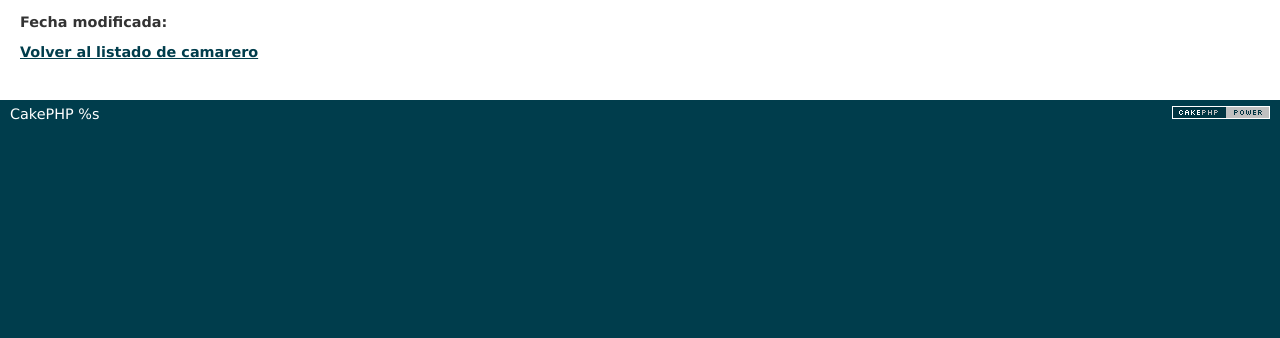
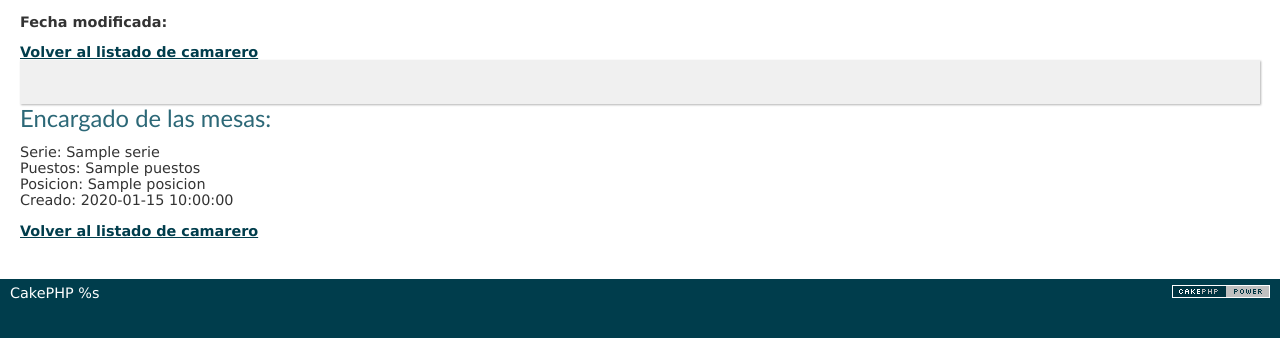
Before and after one commit to applejuanm/restaurante, a CakePHP app: the page made by app/View/Camareros/ver.ctp in a window 1280 px wide. Shown: the part 181-519 px from the top of the page. Run offline with PHP 8.4 and a stand-in for CakePHP, Linux system fonts and the light colour scheme; the template is opened without the code that fills it: most values are stand-ins (such as "Sample title", 1, 10 or a date in 2020); some libraries are stand-ins or nearby versions.

Commit message:
push part 5

```diff
--- a/app/Config/routes.php
+++ b/app/Config/routes.php
@@ -25,7 +25,8 @@
  * its action called 'display', and we pass a param to select the view file
  * to use (in this case, /app/View/Pages/home.ctp)...
  */
-	Router::connect('/', array('controller' => 'pages', 'action' => 'display', 'home'));
+	//Router::connect('/', array('controller' => 'pages', 'action' => 'display', 'home'));
+	Router::connect('/', array('controller' => 'camareros', 'action' => 'index'));
 /**
  * ...and connect the rest of 'Pages' controller's URLs.
  */
--- a/app/View/Camareros/ver.ctp
+++ b/app/View/Camareros/ver.ctp
@@ -8,3 +8,33 @@
 <?php
     echo $this->Html->link('Volver al listado de camarero', array('controller' => 'camareros', 'action' => 'index'));
 ?>
+
+<pre>
+    <?php
+     //   print_r($camarero);
+    ?>
+</pre>
+
+<h3>Encargado de las mesas:</h3>
+<!--Si este array esta vacio(no tiene mesas el camarero)--->
+<?php if(empty($camarero['Mesa'])): ?>
+    <p>No tiene mesas asociadas</p>
+<?php  endif ?>
+
+<!---Recorre las mesas asignadas al camarero-->
+<?php foreach($camarero['Mesa'] as $m): ?>
+    <p>
+        Serie: <?php echo $m['serie']; ?>
+        <br />
+        Puestos: <?php echo $m['puestos']; ?>
+        <br />
+        Posicion: <?php echo $m['posicion']; ?>
+        <br />
+        Creado: <?php echo $m['created']; ?>
+        <br />
+    </p>
+<?php endforeach ?>
+
+<?php
+    echo $this->Html->link('Volver al listado de camarero', array('controller' => 'camareros', 'action' => 'index'));
+?>
```
Also changed, not shown: app/Controller/MesasController.php (added, +8 -0 lines), app/Model/Camarero.php (+10 -0 lines), app/Model/Mesa.php (added, +14 -0 lines).
